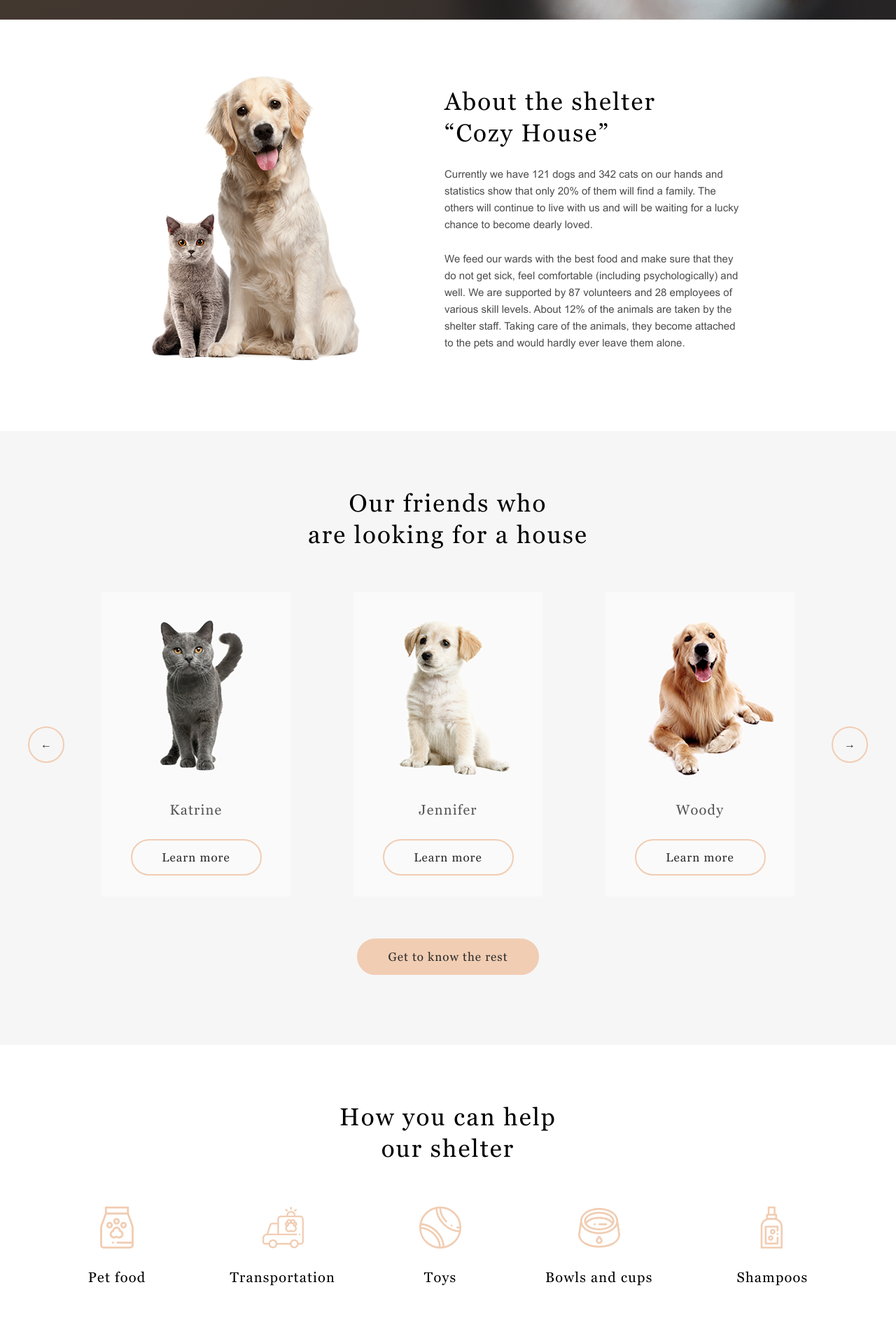
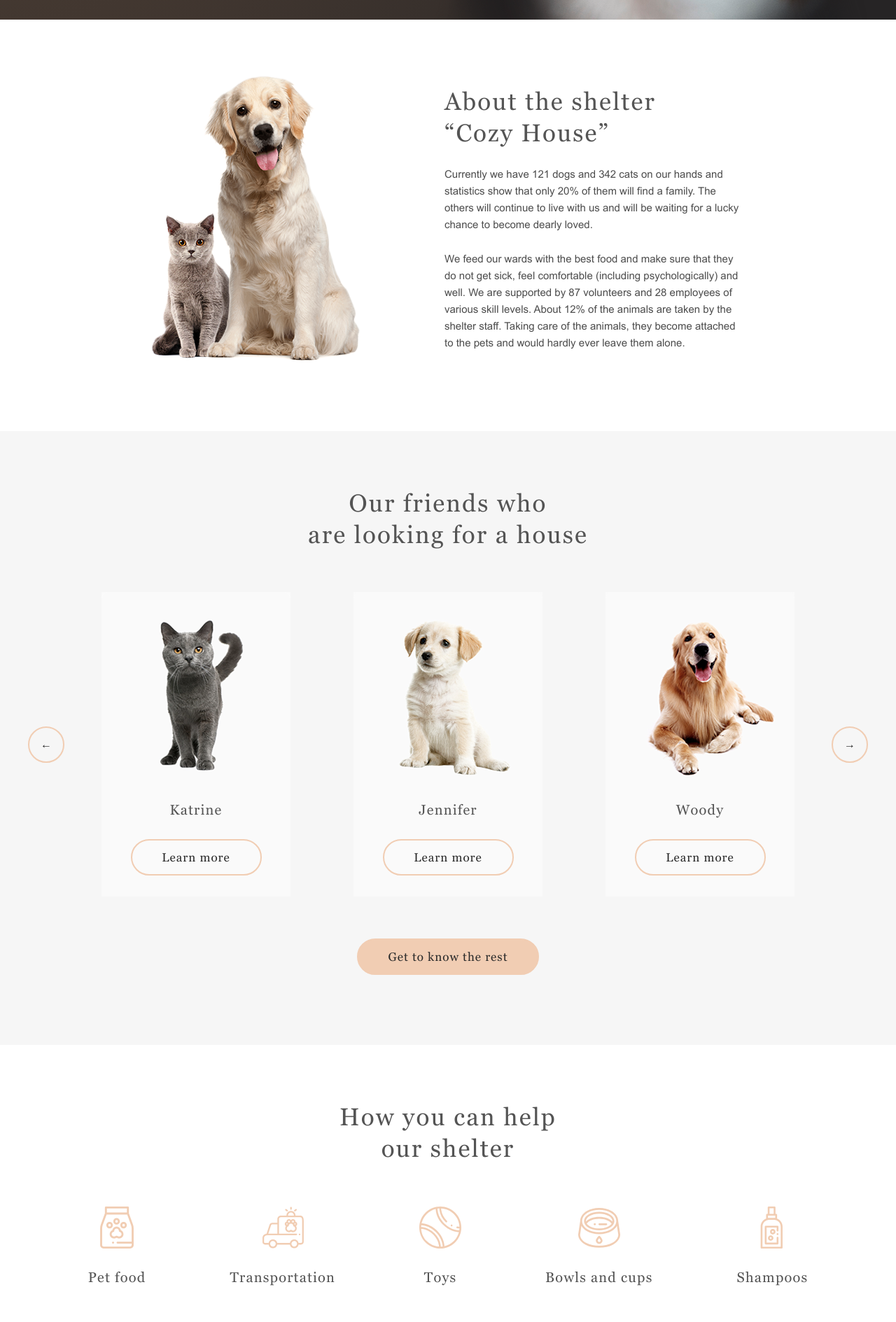
Before and after one commit to Sergey-98/My-Projects-Stage1-2, a plain HTML site: page shelter/pages/main/index.html in a window 1280 px wide. Shown: the part 880-2769 px from the top of the page at 70% size. Drawn offline with Linux system fonts and the light colour scheme.

Commit message:
fix: change titles color

```diff
--- a/shelter/pages/main/index.html
+++ b/shelter/pages/main/index.html
@@ -133,7 +133,7 @@
                         <h5 class = "donation-subtitle">
                             Name of the bank / Type of bank account
                         </h5>
-                        <a class = "donation-card" href = "#">
+                        <a class = "donation-card" href = "#!">
                             <img src = "../../assets/icons/credit-card.svg" alt = "card" class = "donation-card-img">
                             <h4 class = "number-card">8380 2880 8028 8791 7435</h4>
                         </a>
--- a/shelter/pages/main/style.css
+++ b/shelter/pages/main/style.css
@@ -121,9 +121,12 @@ h4 {
     background-color: var(--color-primary);
     /* transition: width 0.5s; */
 }
-.nav-link:hover::after {
+/* .nav-link:hover::after {
     cursor: pointer;
     width: 100%;
+} */
+.nav-link:hover {
+    color: var(--color-light-s);
 }
 .b-hamburger {
     display: none;
@@ -215,7 +218,7 @@ h4 {
     font-size: 35px;
     line-height: 45px;
     letter-spacing: 2.1px;
-    color: var(--color-light-i);
+    color: var(--color-dark-i);
 }
 .description {
     margin-top: -0.32%;
@@ -250,7 +253,7 @@ h4 {
     font-size: 35px;
     line-height: 45.5px;
     letter-spacing: 2.1px;
-    color: var(color-dark-i);
+    color: var(--color-dark-i);
 }
 .slider-with-arrow {
     display: flex;
@@ -360,7 +363,7 @@ h4 {
     font-size: 35px;
     line-height: 45.5px;
     letter-spacing: 2.1px;
-    color: var(color-dark-i);
+    color: var(--color-dark-i);
     height: 90px;
 }
 .help-list {
@@ -389,7 +392,7 @@ h4 {
     font-size: 20px;
     line-height: 23px;
     letter-spacing: 1.2px;
-    color: var(color-dark-i);
+    color: var(--color-dark-i);
 }
 .donation-section {
     display: flex;
--- a/shelter/pages/pets/style.css
+++ b/shelter/pages/pets/style.css
@@ -106,6 +106,10 @@ h4 {
     font-size: 15px;
     line-height: 24px;
 }
+.nav-link:hover {
+    cursor: pointer;
+    color: var(--color-light-3xl);
+}
 .nav-item > .active-link {
     color: var(--color-light-3xl);
 }
@@ -125,10 +129,10 @@ h4 {
     background-color: var(--color-primary);
     /* transition: width 0.5s; */
 }
-.nav-link:hover::after {
+/* .nav-link:hover::after {
     cursor: pointer;
     width: 100%;
-}
+} */
 /* ---------------main--------------- */
 /* -----our-friends----- */
 .friends {
@@ -154,7 +158,7 @@ h4 {
     font-size: 35px;
     line-height: 45.5px;
     letter-spacing: 2.1px;
-    color: var(color-dark-i);
+    color: var(--color-dark-i);
 }
 .pets {
     margin-top: 14px;
```
